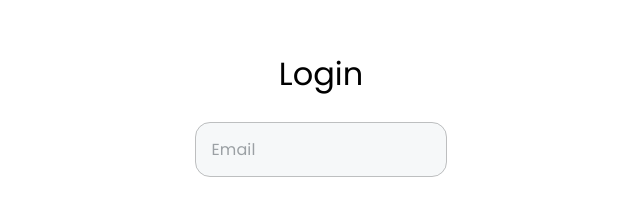
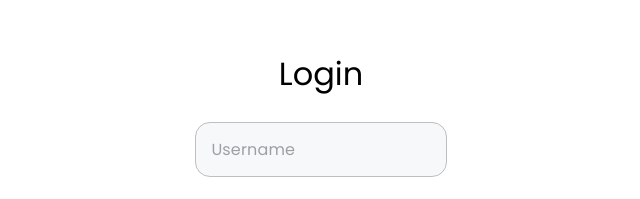
Before and after one commit to xdelmo/rapidoo-react-CRM, a React (Create React App) app: page / in a window 1280 px wide. Shown: the part 225-424 px from the top of the page, without its empty margins (319-959 px from the left). Built offline with nearby package versions, Linux system fonts and the light colour scheme.

Commit message:
FIX: email to username in login form

```diff
--- a/src/routes/Login.jsx
+++ b/src/routes/Login.jsx
@@ -9,7 +9,7 @@ import InputAdornment from "@mui/material/InputAdornment";
 import Visibility from "../components/SVGs/VisibilityPassword";
 
 function Login() {
-  const [showPassword, setShowPassword] = React.useState(false);
+  const [showPassword, setShowPassword] = useState(false);
   const [loginValue, setLoginValue] = useState("");
   const [passwordValue, setPasswordValue] = useState("");
 
@@ -23,7 +23,7 @@ function Login() {
     event.preventDefault();
     const data = new FormData(event.currentTarget);
     console.log({
-      email: data.get("email"),
+      username: data.get("username"),
       password: data.get("password"),
     });
   };
@@ -54,7 +54,7 @@ function Login() {
           sx={{ mt: 1, width: "25ch" }}
         >
           <div>
-            {/* email input */}
+            {/* username input */}
             <StyledEngineProvider injectFirst>
               <FormControl fullWidth={true}>
                 <TextField
@@ -65,11 +65,10 @@ function Login() {
                   sx={style}
                   id="standard-password-input"
                   className="textfield"
-                  name="email"
-                  type="email"
-                  autoComplete="current-email"
+                  name="username"
+                  type="text"
                   variant="outlined"
-                  placeholder="Email"
+                  placeholder="Username"
                   required
                   onChange={(e) => setLoginValue(e.target.value)}
                 />
```
